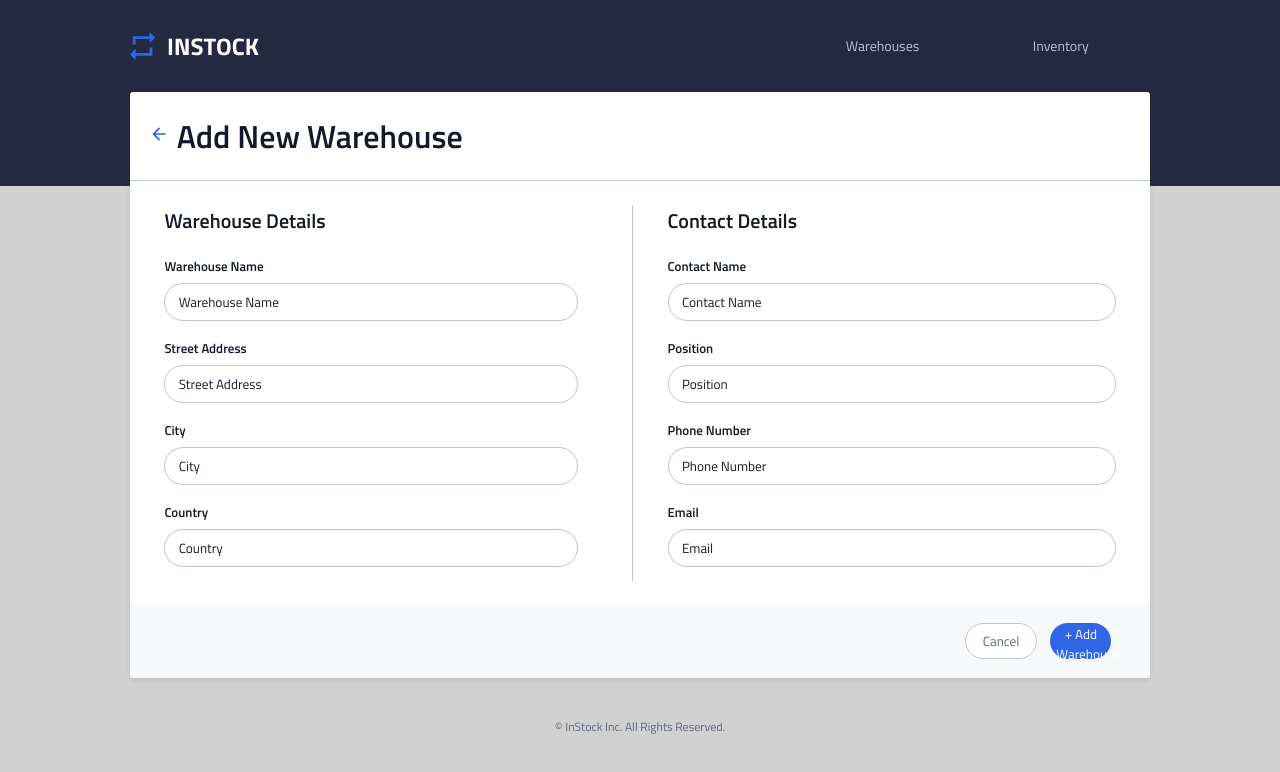
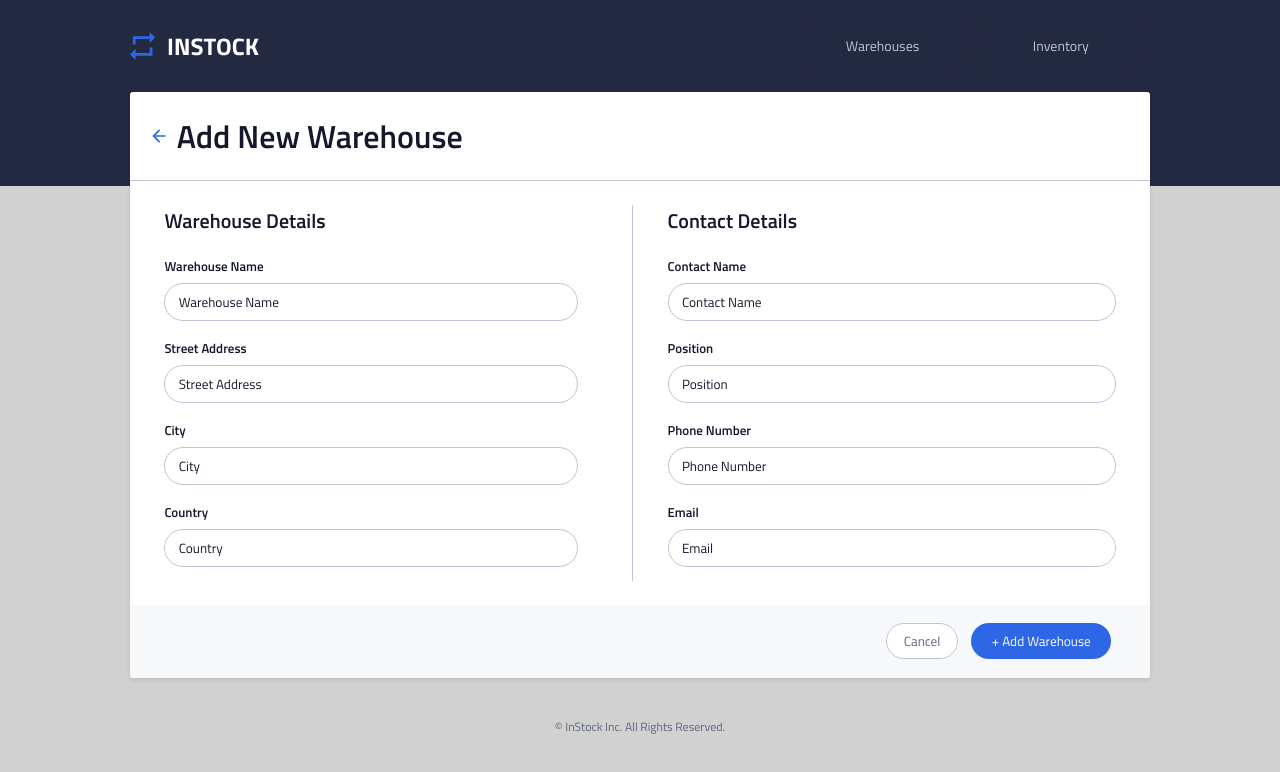
Before and after one commit to Al-Hackman/xmen-in-stock, a React (Create React App) app in the folder client/: page /add-warehouse in a window 1280 px wide. Shown: the top 772 px of the page. Built offline with nearby package versions, Linux system fonts and the light colour scheme.

Commit message:
changed url from inventory to inventories. a few styling changes

```diff
--- a/client/src/App.js
+++ b/client/src/App.js
@@ -55,7 +55,7 @@ class App extends React.Component {
                         />
 
                         <Route
-                            path="/inventory"
+                            path="/inventories"
                             render={(props) => <InventoryList {...props} />}
                         />
 
--- a/client/src/components/EditAction/EditAction.scss
+++ b/client/src/components/EditAction/EditAction.scss
@@ -29,7 +29,9 @@
             width: 140px;
         }
         @include tablet-up {
-            width: 61px;
+            max-width: func.size-to-vw($tablet, 320/375 * 106px);
+            padding-left: 0.5em;
+            padding-right: 0.5em;
         }
     }
 
--- a/client/src/components/Header/Header.jsx
+++ b/client/src/components/Header/Header.jsx
@@ -27,7 +27,7 @@ function Header() {
                         <button className="navbar__btn button">Warehouses</button>
                     </NavLink>
                     <NavLink
-                        to="/inventory"
+                        to="/inventories"
                         activeClassName="navbar--active"
                         className="navbar__btn-link"
                     >
--- a/client/src/components/PageTitle/PageTitle.scss
+++ b/client/src/components/PageTitle/PageTitle.scss
@@ -29,6 +29,12 @@
         padding-left: 0;
         padding-right: 0;
         margin-top: func.rem-size(31px);
+        @include instock-mobile-up {
+            margin-top: func.rem-size(32px);
+        }
+        @include tablet-up {
+            margin-top: func.rem-size(33px);
+        }
         &--icon {
             height: func.rem-size(20px);
             width: func.rem-size(20px);
```
Also changed, not shown: 1 other file (tests, documents, lock files or other folders).
